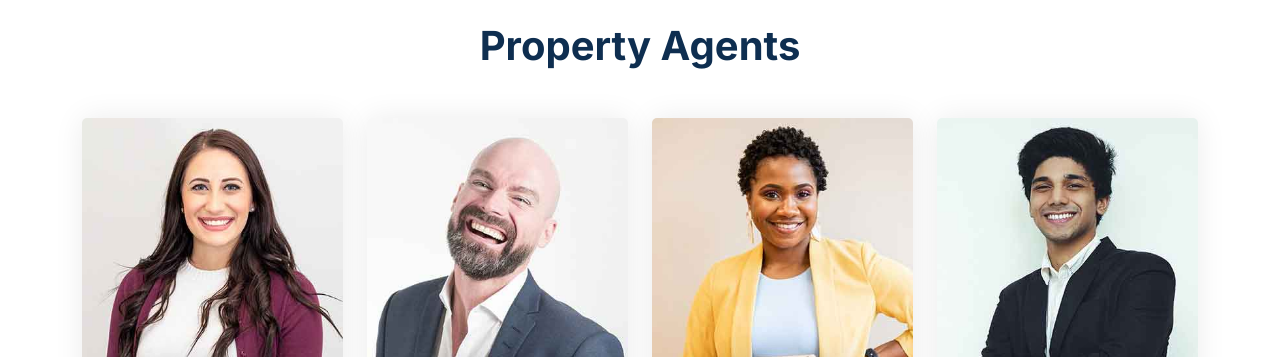
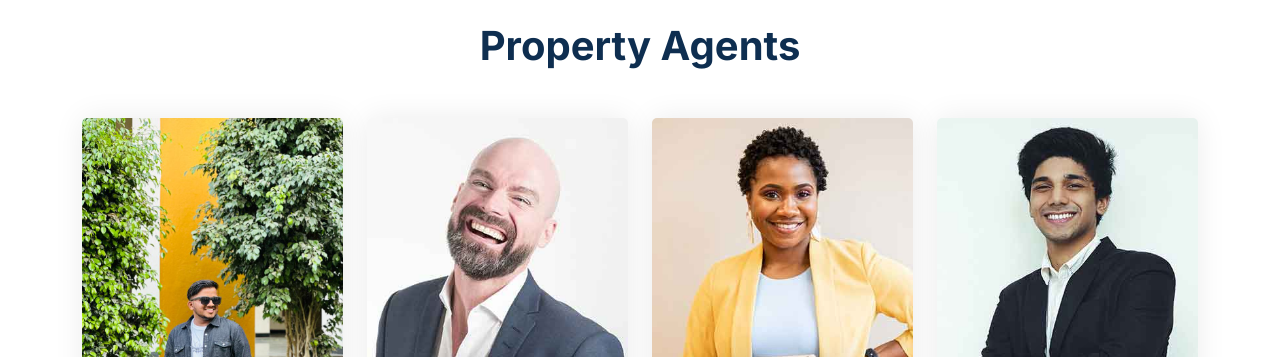
Before and after one commit to VISHAL862586/Demo-Project, a plain HTML site: page index.html in a window 1280 px wide. Shown: the part 3830-4187 px from the top of the page. Drawn offline with nearby package versions, Linux system fonts and the light colour scheme.

Commit message:
Update index.html

```diff
--- a/index.html
+++ b/index.html
@@ -689,7 +689,7 @@
                     <div class="col-lg-3 col-md-6 wow fadeInUp" data-wow-delay="0.1s">
                         <div class="team-item rounded overflow-hidden">
                             <div class="position-relative">
-                                <img class="img-fluid" src="img/team-1.jpg" alt="">
+                                <img class="img-fluid" src="img/testimonial-2.jpg" alt="">
                                 <div class="position-absolute start-50 top-100 translate-middle d-flex align-items-center">
                                     <a class="btn btn-square mx-1" href=""><i class="fab fa-facebook-f"></i></a>
                                     <a class="btn btn-square mx-1" href=""><i class="fab fa-twitter"></i></a>
```
